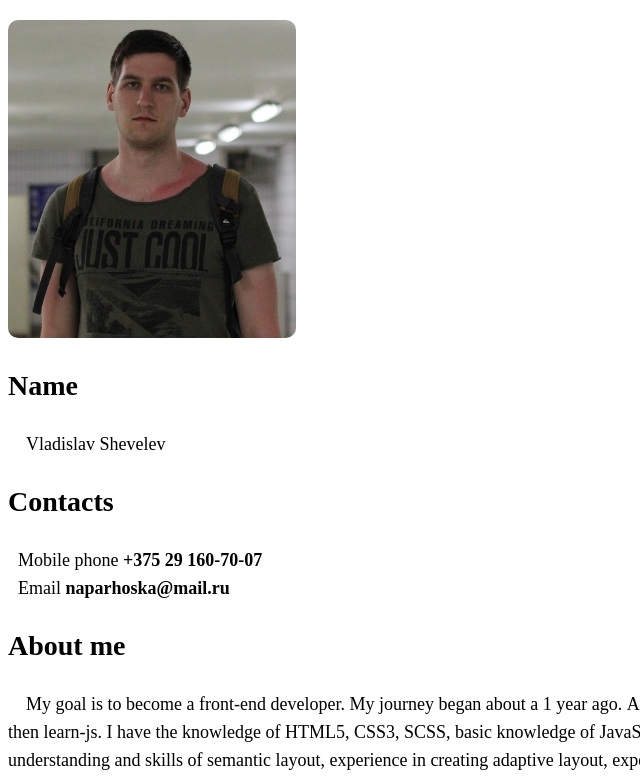
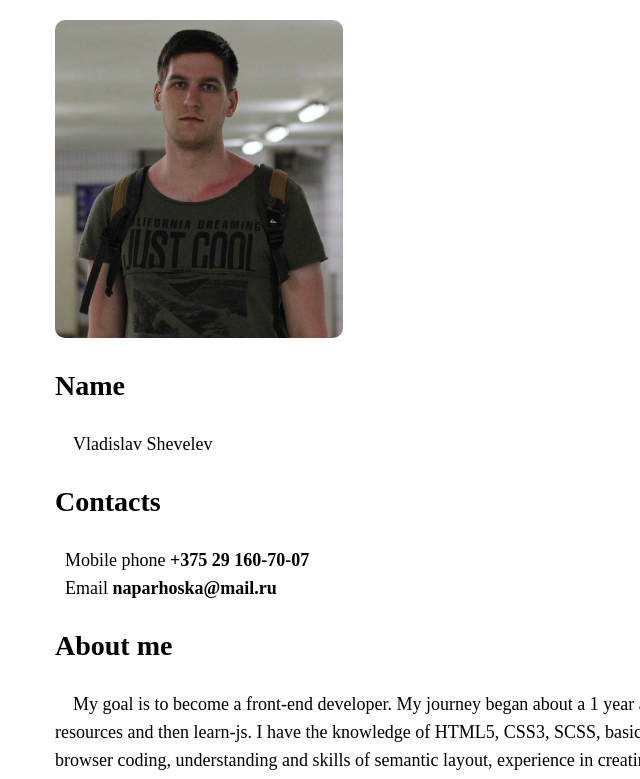
Before and after one commit to OollNalivai/rsschool-cv, a plain HTML site: page index.html in a window 1280 px wide. Shown: the part 106-885 px from the top of the page, without its empty margins (0-640 px from the left). Drawn offline with Linux system fonts and the light colour scheme.

Commit message:
fix:  style resume-section-container

```diff
--- a/style.css
+++ b/style.css
@@ -4,7 +4,7 @@
     justify-content: center;
 }
 
-.resume-block-container {
+.resume-section-container {
     width: 1170px;
 }
 
```
